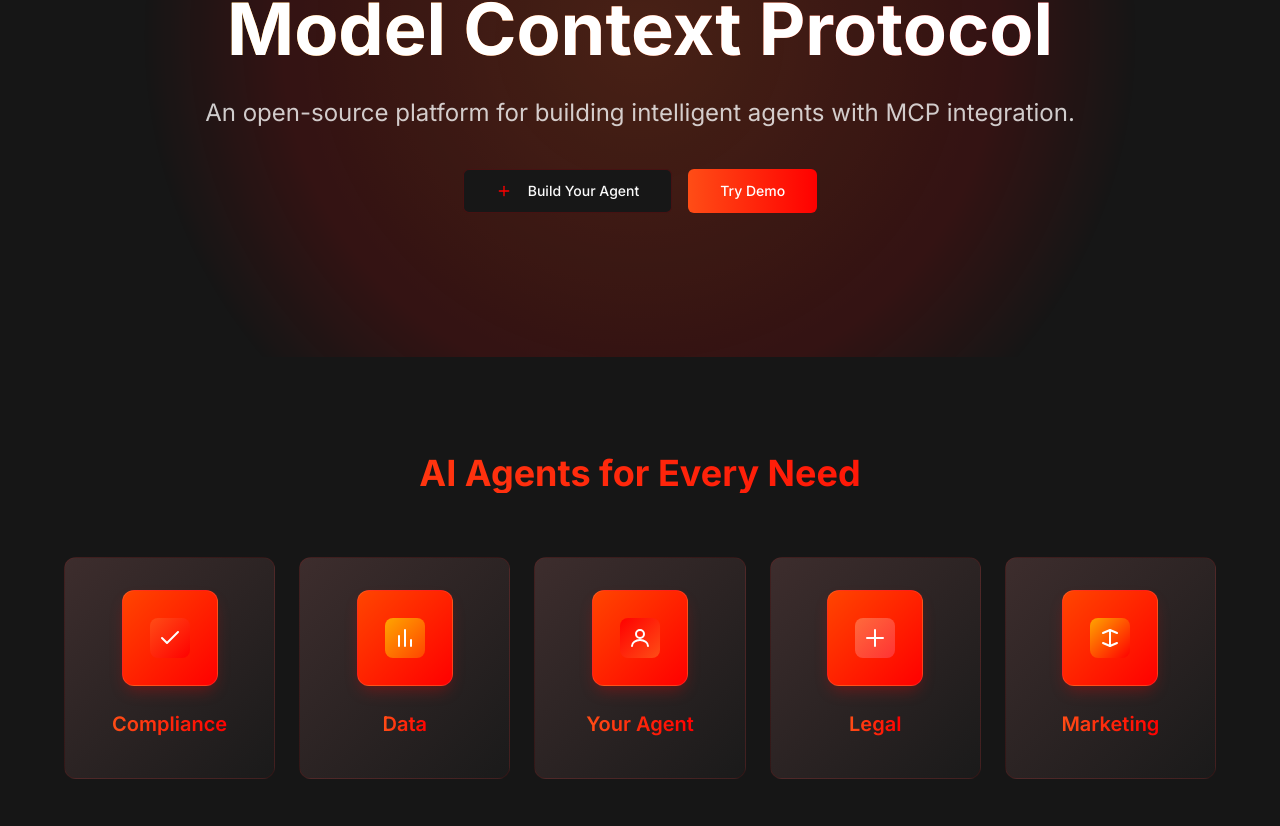
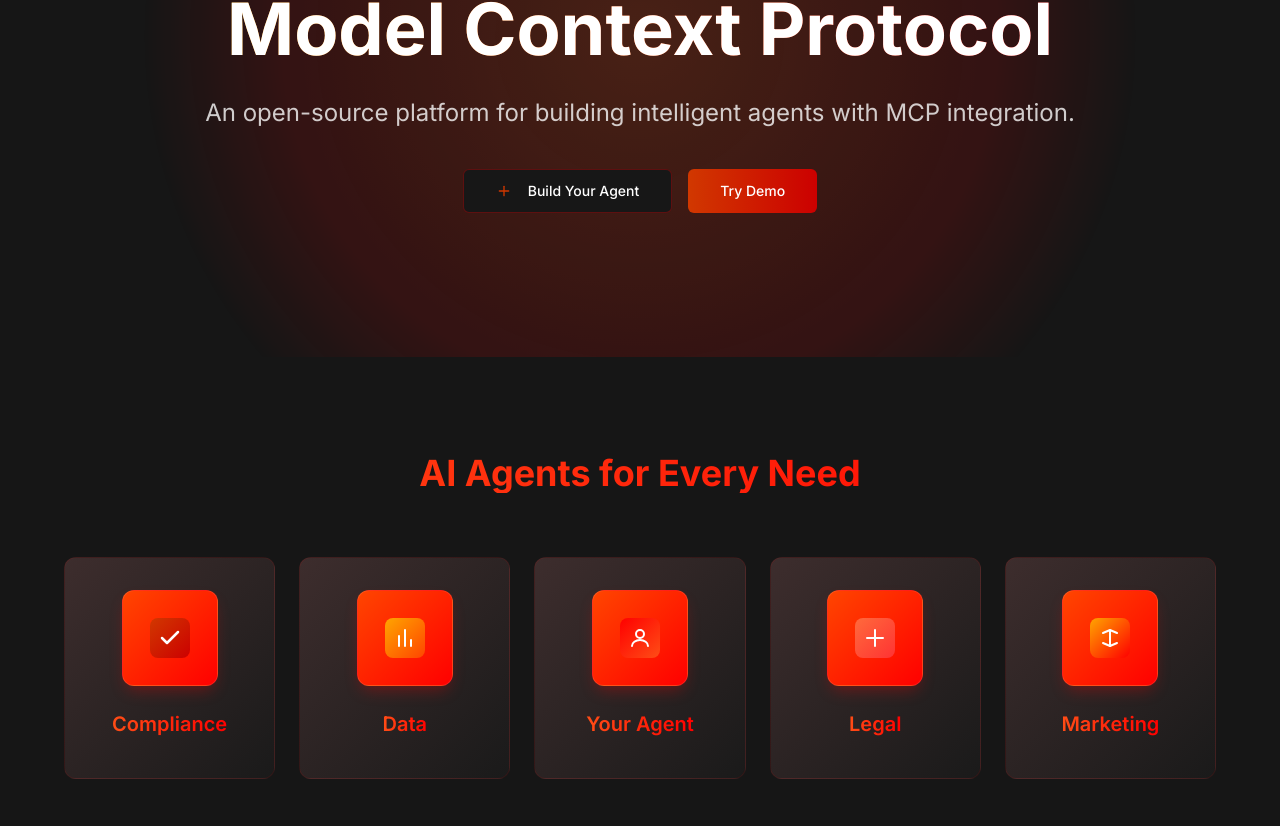
Before and after one commit to varunisrani/cogentx-agent-orchestrator, a React (Vite) app: page / in a window 1280 px wide. Shown: the part 354-1180 px from the top of the page. Built offline with nearby package versions, Linux system fonts and the light colour scheme.

Commit message:
Improve accessibility with better contrast ratios
Co-authored-by: varunisrani <112163924+varunisrani@users.noreply.github.com>

```diff
--- a/src/components/Features.tsx
+++ b/src/components/Features.tsx
@@ -30,11 +30,11 @@ const Features = () => {
             icon={
               <svg width="40" height="40" viewBox="0 0 40 40" fill="none" xmlns="http://www.w3.org/2000/svg">
                 <rect width="40" height="40" rx="8" fill="url(#paint0_linear_compliance)" />
-                <path d="M28 14L17 25L12 20" stroke="white" strokeWidth="2" strokeLinecap="round" strokeLinejoin="round" />
+                <path d="M28 14L17 25L12 20" stroke="white" strokeWidth="2.5" strokeLinecap="round" strokeLinejoin="round" />
                 <defs>
                   <linearGradient id="paint0_linear_compliance" x1="0" y1="0" x2="40" y2="40" gradientUnits="userSpaceOnUse">
-                    <stop stopColor="#FF4D16" />
-                    <stop offset="1" stopColor="#FF0000" />
+                    <stop stopColor="#D13800" />
+                    <stop offset="1" stopColor="#CC0000" />
                   </linearGradient>
                 </defs>
               </svg>
--- a/src/components/Hero.tsx
+++ b/src/components/Hero.tsx
@@ -43,10 +43,10 @@ const Hero = () => {
           <Button
             size="lg"
             variant="outline"
-            className="w-full sm:w-auto flex items-center justify-center group transition-all duration-300 hover:bg-cogent-red/10 backdrop-blur-sm border-cogent-red/20 hover:border-cogent-red/40"
+            className="w-full sm:w-auto flex items-center justify-center group transition-all duration-300 hover:bg-cogent-red/10 backdrop-blur-sm border-cogent-red/30 hover:border-cogent-red/60 text-white"
             onClick={redirectToCogentX}
           >
-            <Plus className="mr-2 h-5 w-5 transition-transform group-hover:rotate-90 duration-300 text-cogent-red" />
+            <Plus className="mr-2 h-5 w-5 transition-transform group-hover:rotate-90 duration-300 text-cogent-orange-dark" />
             <span className="relative overflow-hidden">
               <span className="inline-block transition-transform duration-300 group-hover:-translate-y-full">Build Your Agent</span>
               <span className="absolute top-0 left-0 -translate-y-full transition-transform duration-300 group-hover:translate-y-full">Get Started</span>
@@ -54,7 +54,7 @@ const Hero = () => {
           </Button>
           <Button
             size="lg"
-            className="w-full sm:w-auto bg-gradient-to-r from-cogent-orange to-cogent-red hover:from-cogent-orange-light hover:to-cogent-red-hover transition-all duration-300 hover:shadow-lg hover:shadow-cogent-red/20"
+            className="w-full sm:w-auto bg-gradient-to-r from-cogent-orange-dark to-cogent-red-dark hover:from-cogent-orange hover:to-cogent-red transition-all duration-300 hover:shadow-lg hover:shadow-cogent-red/20 text-white font-medium"
             onClick={redirectToCogentX}
           >
             Try Demo
--- a/src/components/Navbar.tsx
+++ b/src/components/Navbar.tsx
@@ -23,7 +23,7 @@ const Navbar = () => {
       <div className="flex items-center space-x-3">
         <Button
           size="sm"
-          className="bg-gradient-to-r from-cogent-orange to-cogent-red hover:from-cogent-orange-light hover:to-cogent-red-hover"
+          className="bg-gradient-to-r from-cogent-orange-dark to-cogent-red-dark hover:from-cogent-orange hover:to-cogent-red text-white font-medium"
           onClick={redirectToCogentX}
         >
           Try Demo
--- a/src/index.css
+++ b/src/index.css
@@ -16,35 +16,35 @@
     --popover: 0 0% 11%;
     --popover-foreground: 0 0% 98%;
 
-    --primary: 16 100% 54%;
+    --primary: 16 84% 41%;  /* darker orange for better contrast */
     --primary-foreground: 0 0% 100%;
 
-    --secondary: 0 100% 50%;
+    --secondary: 0 100% 40%;  /* darker red for better contrast */
     --secondary-foreground: 0 0% 98%;
 
     --muted: 0 0% 24%;
     --muted-foreground: 0 0% 70%;
 
-    --accent: 30 100% 50%;
+    --accent: 30 100% 45%;  /* darker orange for better contrast */
     --accent-foreground: 0 0% 98%;
 
-    --destructive: 0 100% 50%;
+    --destructive: 0 100% 40%;  /* darker red for better contrast */
     --destructive-foreground: 0 0% 98%;
 
     --border: 0 0% 24%;
     --input: 0 0% 24%;
-    --ring: 16 100% 54%;
+    --ring: 16 100% 40%;
 
     --radius: 0.5rem;
 
     --sidebar-background: 0 0% 9%;
     --sidebar-foreground: 0 0% 98%;
-    --sidebar-primary: 16 100% 54%;
+    --sidebar-primary: 16 84% 41%;
     --sidebar-primary-foreground: 0 0% 100%;
     --sidebar-accent: 0 100% 40%;
     --sidebar-accent-foreground: 0 0% 98%;
     --sidebar-border: 0 0% 24%;
-    --sidebar-ring: 16 100% 54%;
+    --sidebar-ring: 16 84% 41%;
   }
 }
 
--- a/tailwind.config.ts
+++ b/tailwind.config.ts
@@ -69,6 +69,7 @@ export default {
 					orange: '#FF4D16',
 					'orange-hover': '#FF6A3C',
 					'orange-light': '#FFA500',
+					'orange-dark': '#D13800', // Darker orange for better contrast
 					red: '#FF0000',
 					'red-hover': '#FF3333',
 					'red-dark': '#CC0000',
```
